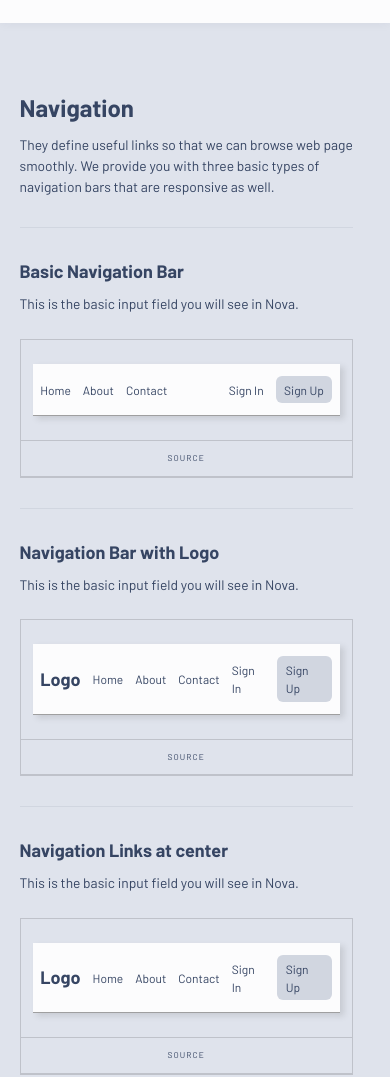
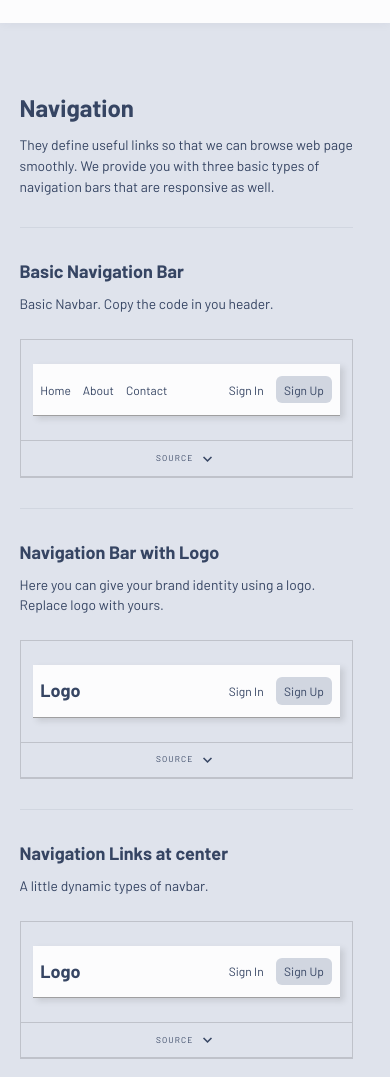
Before and after one commit to manish591/NovaUI, a plain HTML site: page pages/components/navigation/navigation.html in a window 390 px wide. Shown: the part 55-1132 px from the top of the page. Drawn offline with Linux system fonts and the light colour scheme; a web font is replaced by a local one.

Commit message:
added responsivness for navbars

```diff
--- a/pages/components/navigation/navigation.css
+++ b/pages/components/navigation/navigation.css
@@ -57,3 +57,13 @@
 .navigation__list--center {
     margin-inline: auto;
 }
+
+@media (max-width: 600px) {
+    .navigation__hide {
+        display: none;
+    }
+
+    .navigation--forms {
+        margin-left: auto;
+    }
+}
--- a/pages/components/navigation/navigation.html
+++ b/pages/components/navigation/navigation.html
@@ -69,7 +69,7 @@
             href="/pages/components/lists/list.html"
             >List</a
           ></li>
-          <li class="sidebar__list-item"><a
+          <li class="sidebar__list-item links--selected"><a
             href="/pages/components/navigation/navigation.html"
             >Navigation</a
           ></li>
@@ -156,7 +156,7 @@
   </header>
     <div class="component component--grid">
       <section class="sidenav flow-space">
-        <div class="sidenav__get-started">
+        <div class="sidenav__get-started sidenav--line-bottom">
           <h3 class="sidenav__title">Getting Started</h3>
           <ul class="sidenav__list">
             <li class="sidenav__items"><a href="/pages/intro.html" class="sidenav__items-link">Installation</a></li>
@@ -166,7 +166,7 @@
             <li class="sidenav__items"><a href="#">Conclusion</a></li>
           </ul>
         </div>
-        <div class="sidenav__components">
+        <div class="sidenav__components sidenav--line-bottom">
           <h3 class="sidenav__title">Components</h3>
           <ul class="sidenav__list">
             <li class="sidenav__items"><a href="/pages/components/avatar/avatar.html">Avatar</a></li>
@@ -194,7 +194,7 @@
             <li class="sidenav__items"><a href="/pages/components/lists/list.html"
               >List</a
             ></li>
-            <li class="sidenav__items"><a href="/pages/components/navigation/navigation.html"
+            <li class="sidenav__items links--selected"><a href="/pages/components/navigation/navigation.html"
               >Navigation</a
             ></li>
             <li class="sidenav__items"><a href="/pages/components/modal/modal.html"
@@ -214,7 +214,7 @@
             ></li>
           </ul>
         </div>
-        <div class="sidenav__design-system">
+        <div class="sidenav__design-system sidenav--line-bottom">
           <h3 class="sidenav__title">Design System</h3>
         </div>
       </section>
@@ -226,7 +226,7 @@
           <div class="flow-space-2 space-bottom">
             <h3 class="feed__subtitle">Basic Navigation Bar</h3>
             <p class="feed__text">
-              This is the basic input field you will see in Nova.
+               Basic Navbar. Copy the code in you header.
             </p>
             <div class="feed__component-display">
               <section class="feed__demo">
@@ -246,6 +246,7 @@
               </section>
               <div class="feed__source-display">
                 <button class="feed__code-source">Source</button>
+                <span class="material-icons icons-small">expand_more</span>
               </div>
               <div class="feed__code">
 
@@ -255,7 +256,7 @@
           <div class="flow-space-2 space-bottom">
             <h3 class="feed__subtitle">Navigation Bar with Logo</h3>
             <p class="feed__text">
-              This is the basic input field you will see in Nova.
+              Here you can give your brand identity using a logo. Replace logo with yours.
             </p>
             <div class="feed__component-display">
               <section class="feed__demo">
@@ -264,12 +265,12 @@
                       <ul class="navigation__list">
                         <li class="logo navigation__item">Logo</li>
                       </ul>
-                      <ul class="navigation__list navigation__list--one flex__temp">
+                      <ul class="navigation__list navigation__list--one navigation__hide flex__temp">
                         <li class="navigation__item navigation__item--links">Home</li>
                         <li class="navigation__item navigation__item--links">About</li>
                         <li class="navigation__item navigation__item--links">Contact</li>
                       </ul>
-                      <ul class="navigation__list flex__temp">
+                      <ul class="navigation__list flex__temp navigation--forms">
                         <li class="navigation__item">Sign In</li>
                         <li class="navigation__item navigation__item--btn">Sign Up</li>
                       </ul>
@@ -278,6 +279,7 @@
               </section>
               <div class="feed__source-display">
                 <button class="feed__code-source">Source</button>
+                <span class="material-icons icons-small">expand_more</span>
               </div>
               <div class="feed__code">
 
@@ -288,7 +290,7 @@
           <div class="flow-space-2 space-bottom">
             <h3 class="feed__subtitle">Navigation Links at center</h3>
             <p class="feed__text">
-              This is the basic input field you will see in Nova.
+              A little dynamic types of navbar.
             </p>
             <div class="feed__component-display">
               <section class="feed__demo">
@@ -297,12 +299,12 @@
                       <ul class="navigation__list">
                         <li class="logo navigation__item">Logo</li>
                       </ul>
-                      <ul class="navigation__list navigation__list--center flex__temp">
+                      <ul class="navigation__list navigation__list--center navigation__hide flex__temp">
                         <li class="navigation__item navigation__item--links">Home</li>
                         <li class="navigation__item navigation__item--links">About</li>
                         <li class="navigation__item navigation__item--links">Contact</li>
                       </ul>
-                      <ul class="navigation__list flex__temp">
+                      <ul class="navigation__list flex__temp navigation--forms">
                         <li class="navigation__item">Sign In</li>
                         <li class="navigation__item navigation__item--btn">Sign Up</li>
                       </ul>
@@ -311,6 +313,7 @@
               </section>
               <div class="feed__source-display">
                 <button class="feed__code-source">Source</button>
+                <span class="material-icons icons-small">expand_more</span>
               </div>
               <div class="feed__code">
 
```
